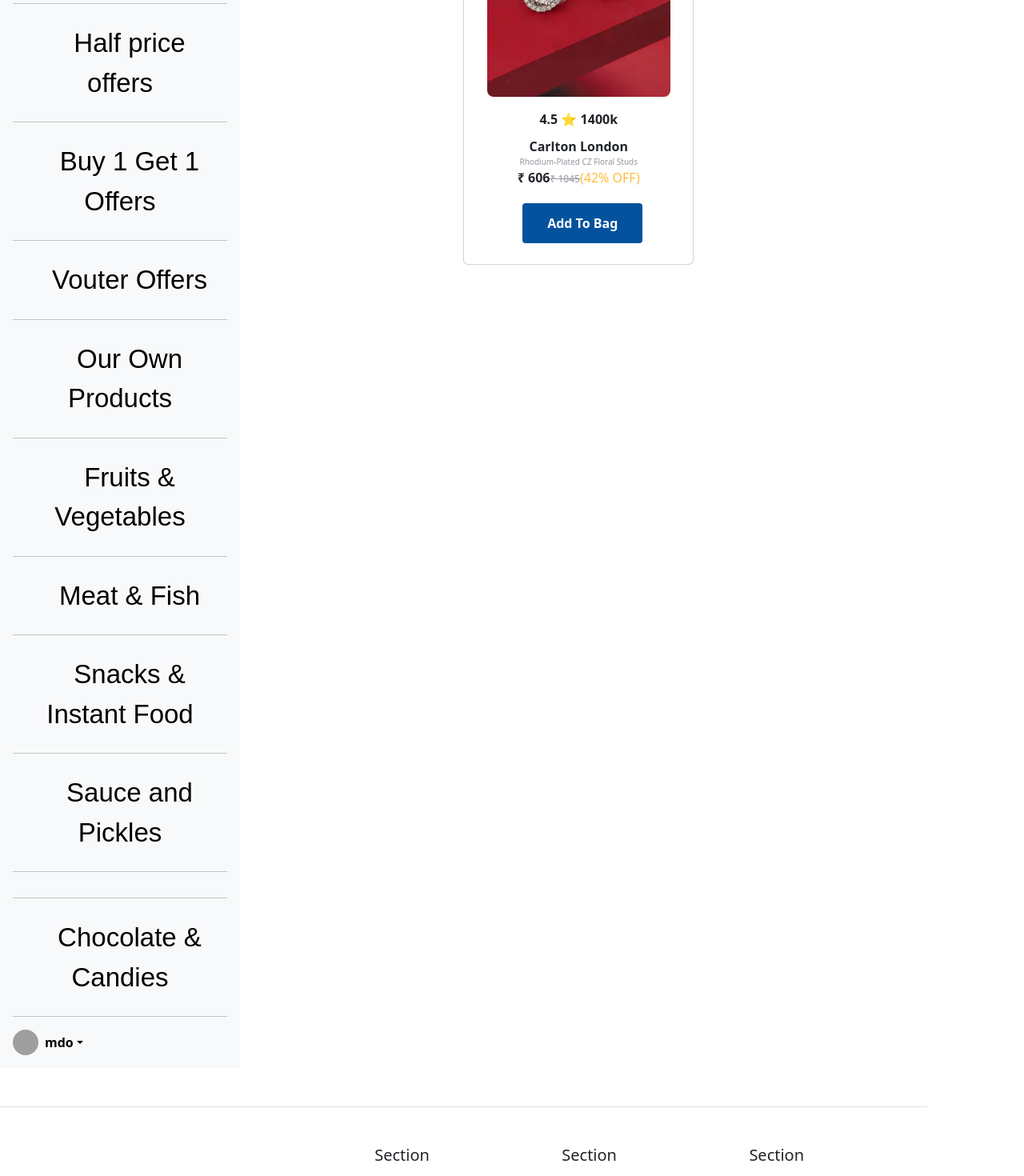
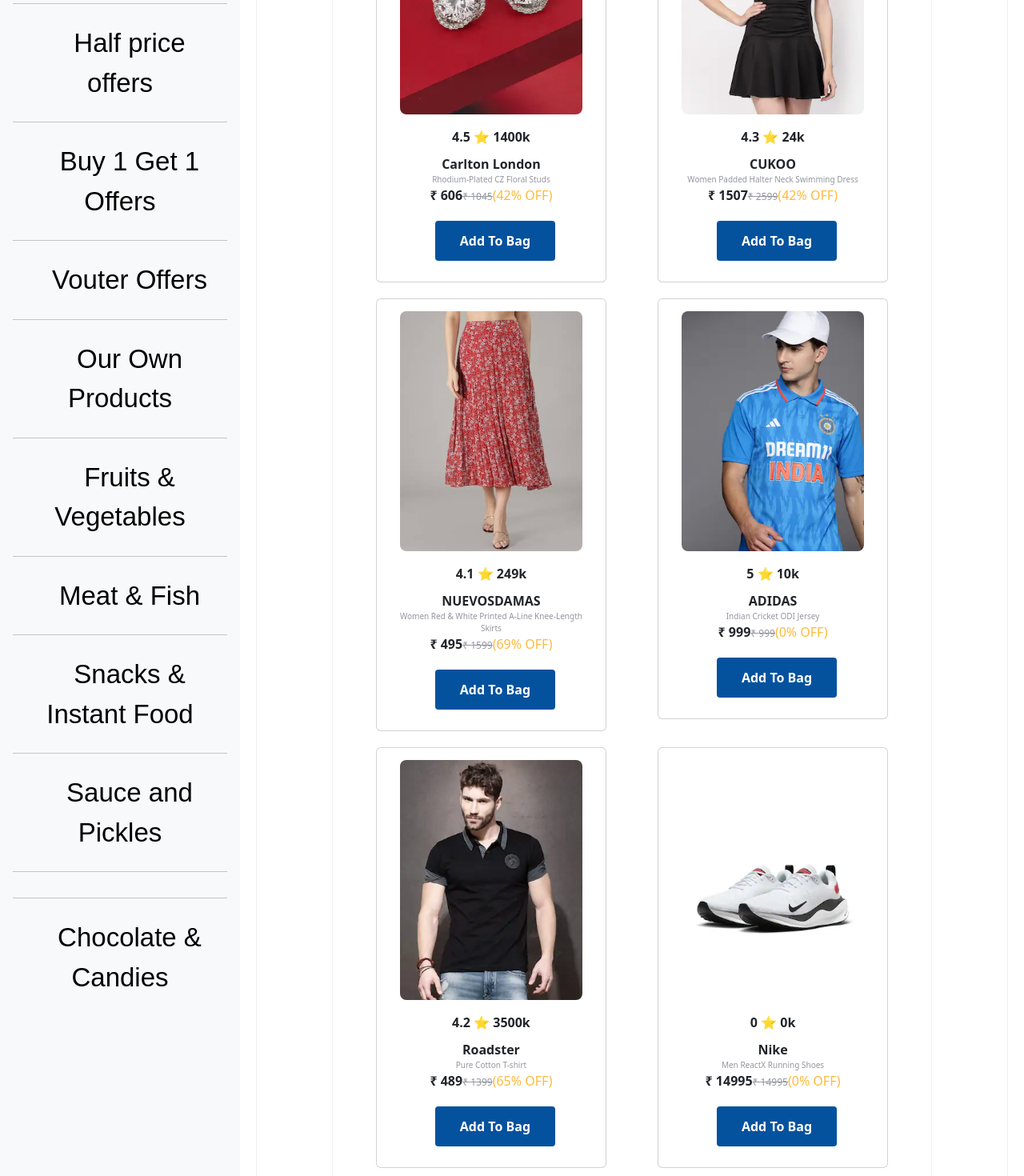
Before and after one commit to nowrinnova/Grocery-Shop, a React (Vite) app in the folder Grocery-SuperShop/: page / in a window 1280 px wide. Shown: the part 340-1810 px from the top of the page at 80% size. Built offline with nearby package versions, Linux system fonts and the light colour scheme; grey boxes are pictures that could not be loaded.

Commit message:
added Items from store

```diff
--- a/Grocery-SuperShop/src/Components/CartItem.jsx
+++ b/Grocery-SuperShop/src/Components/CartItem.jsx
@@ -1,5 +1,5 @@
 import React from "react";
-
+import { RiDeleteBin5Fill } from "react-icons/ri";
 function CartItem() {
   const item=
 
@@ -19,27 +19,32 @@
     }
   }
   return (
-    <div class="bag-item-container">
-      <div class="item-left-part">
-        <img class="bag-item-img" src={item.image} />
+    <div className="bag-item-container">
+    <div className="item-left-part">
+      <img className="bag-item-img" src={item.image} />
     </div>
-      <div class="item-right-part">
-        <div class="company">{item.company}</div>
-        <div class="item-name">{item.item_name}</div>
-        <div class="price-container">
-          <span class="current-price">Rs {item.current_price}</span>
-          <span class="original-price">Rs {item.original_price}</span>
-          <span class="discount-percentage">
+    <div className="item-right-part">
+      <div className="company">{item.company}</div>
+      <div className="item-name">{item.item_name}</div>
+      <div className="price-container">
+        <span className="current-price">Rs {item.current_price}</span>
+        <span className="original-price">Rs {item.original_price}</span>
+        <span className="discount-percentage">
           ({item.discount_percentage}% OFF)
         </span>
       </div>
-        <div class="return-period">
-          <span class="return-period-days">14 days</span> return available
+      <div className="return-period">
+        <span className="return-period-days">{item.return_period} days</span>{" "}
+        return available
       </div>
-        <div class="delivery-details">
+      <div className="delivery-details">
         Delivery by
-          <span class="delivery-details-days">10 Oct 2023</span>
+        <span className="delivery-details-days">{item.delivery_date}</span>
       </div>
+    </div>
+
+    <div className="remove-from-cart" onClick={()=>console.log("pressed")}>
+      <RiDeleteBin5Fill />
     </div>
   </div>
   );
--- a/Grocery-SuperShop/src/Components/CartSummery.jsx
+++ b/Grocery-SuperShop/src/Components/CartSummery.jsx
@@ -10,30 +10,30 @@
   }
   return (
     <>
-      <div class="bag-details-container">
-        <div class="price-header">PRICE DETAILS (2 Items) </div>
-        <div class="price-item">
-          <span class="price-item-tag">Total MRP</span>
-          <span class="price-item-value">Rs {bagItem.totalMRP}</span>
+      <div className="bag-details-container">
+        <div className="price-header">PRICE DETAILS (2 Items) </div>
+        <div className="price-item">
+          <span className="price-item-tag">Total MRP</span>
+          <span className="price-item-value">Rs {bagItem.totalMRP}</span>
         </div>
-        <div class="price-item">
-          <span class="price-item-tag">Discount on MRP</span>
-          <span class="price-item-value priceDetail-base-discount">
+        <div className="price-item">
+          <span className="price-item-tag">Discount on MRP</span>
+          <span className="price-item-value priceDetail-base-discount">
             -Rs{bagItem.discount}
           </span>
         </div>
-        <div class="price-item">
-          <span class="price-item-tag">Convenience Fee</span>
-          <span class="price-item-value">Rs {bagItem.CONVENIENCE_FEE}</span>
+        <div className="price-item">
+          <span className="price-item-tag">Convenience Fee</span>
+          <span className="price-item-value">Rs {bagItem.CONVENIENCE_FEE}</span>
         </div>
         <hr />
-        <div class="price-footer">
-          <span class="price-item-tag">Total Amount</span>
-          <span class="price-item-value">Rs {bagItem.totalAmount}</span>
+        <div className="price-footer">
+          <span className="price-item-tag">Total Amount</span>
+          <span className="price-item-value">Rs {bagItem.totalAmount}</span>
         </div>
       </div>
-      <button class="btn-place-order">
-        <div class="css-xjhrni">PLACE ORDER</div>
+      <button className="btn-place-order">
+        <div className="css-xjhrni">PLACE ORDER</div>
       </button>
     </>
   );
--- /dev/null
+++ b/Grocery-SuperShop/src/data/items.js
@@ -0,0 +1,109 @@
+export const  DEFULT_ITEMS=
+    [
+      {
+        "id": "001",
+        "image": "images/1.jpg",
+        "company": "Carlton London",
+        "item_name": "Rhodium-Plated CZ Floral Studs",
+        "original_price": 1045,
+        "current_price": 606,
+        "discount_percentage": 42,
+        "return_period": 14,
+        "delivery_date": "10 Oct 2023",
+        "rating": { "stars": 4.5, "count": 1400 }
+      },
+      {
+        "id": "002",
+        "image": "images/2.jpg",
+        "company": "CUKOO",
+        "item_name": "Women Padded Halter Neck Swimming Dress",
+        "original_price": 2599,
+        "current_price": 1507,
+        "discount_percentage": 42,
+        "return_period": 14,
+        "delivery_date": "10 Oct 2023",
+        "rating": { "stars": 4.3, "count": 24 }
+      },
+      {
+        "id": "003",
+        "image": "images/3.jpg",
+        "company": "NUEVOSDAMAS",
+        "item_name": "Women Red & White Printed A-Line Knee-Length Skirts",
+        "original_price": 1599,
+        "current_price": 495,
+        "discount_percentage": 69,
+        "return_period": 14,
+        "delivery_date": "10 Oct 2023",
+        "rating": { "stars": 4.1, "count": 249 }
+      },
+      {
+        "id": "004",
+        "image": "images/4.jpg",
+        "company": "ADIDAS",
+        "item_name": "Indian Cricket ODI Jersey",
+        "original_price": 999,
+        "current_price": 999,
+        "discount_percentage": 0,
+        "return_period": 14,
+        "delivery_date": "10 Oct 2023",
+        "rating": { "stars": 5, "count": 10 }
+      },
+      {
+        "id": "005",
+        "image": "images/5.jpg",
+        "company": "Roadster",
+        "item_name": "Pure Cotton T-shirt",
+        "original_price": 1399,
+        "current_price": 489,
+        "discount_percentage": 65,
+        "return_period": 14,
+        "delivery_date": "10 Oct 2023",
+        "rating": { "stars": 4.2, "count": 3500 }
+      },
+      {
+        "id": "006",
+        "image": "images/6.jpg",
+        "company": "Nike",
+        "item_name": "Men ReactX Running Shoes",
+        "original_price": 14995,
+        "current_price": 14995,
+        "discount_percentage": 0,
+        "return_period": 14,
+        "delivery_date": "10 Oct 2023",
+        "rating": { "stars": 0, "count": 0 }
+      },
+      {
+        "id": "007",
+        "image": "images/7.jpg",
+        "company": "The Indian Garage Co",
+        "item_name": "Men Slim Fit Regular Shorts",
+        "original_price": 1599,
+        "current_price": 639,
+        "discount_percentage": 60,
+        "rating": { "stars": 4.2, "count": 388 }
+      },
+      {
+        "id": "008",
+        "image": "images/8.jpg",
+        "company": "Nivea",
+        "item_name": "Men Fresh Deodrant 150ml",
+        "original_price": 285,
+        "current_price": 142,
+        "discount_percentage": 50,
+        "return_period": 14,
+        "delivery_date": "10 Oct 2023",
+        "rating": { "stars": 4.2, "count": 5200 }
+      },
+      {
+        "id": "009",
+        "image": "images/9.jpg",
+        "company": "Fruits",
+        "item_name": "Grocery items",
+        "original_price": 285,
+        "current_price": 142,
+        "discount_percentage": 50,
+        "return_period": 14,
+        "delivery_date": "10 Oct 2023",
+        "rating": { "stars": 4.2, "count": 5200 }
+      }
+    ]
--- a/Grocery-SuperShop/src/routes/App.css
+++ b/Grocery-SuperShop/src/routes/App.css
@@ -121,8 +121,13 @@
   font: 3.75em sans-serif;
 }
 .items-container {
-  /* display: flex; */
-  width: 100%;
+  border: 1px solid rgb(241, 237, 237);
+  width: 80%;
+  display: flex;
+  flex-wrap: wrap;
+  justify-content: space-evenly;
+  gap: 10px;
+  /* width: 100%; */
   margin-left: 20px;
   margin-right: 20px;
   margin-top: 20px;
--- a/Grocery-SuperShop/src/routes/Home.jsx
+++ b/Grocery-SuperShop/src/routes/Home.jsx
@@ -1,28 +1,15 @@
 import React from 'react'
 import HomeItems from './HomeItems'
+import {useSelector} from "react-redux"
+function Home() {
+  const items = useSelector((state) => {return state.items});
+console.log(items)
+  return (
+    <div className='items-container'>
+      {items.map(item=><HomeItems key={item.id} item={item}></HomeItems>)}
 
-function Home() {
-  const item=
+    </div>
 
-  {
-    id: "001",
-    image: "images/1.jpg",
-    company: "Carlton London",
-    item_name: "Rhodium-Plated CZ Floral Studs",
-    original_price: 1045,
-    current_price: 606,
-    discount_percentage: 42,
-    return_period: 14,
-    delivery_date: "10 Oct 2023",
-    rating: {
-      stars: 4.5,
-      count: 1400
-    }
-  }
-  return (
-    <div>
-      <HomeItems item={item}></HomeItems>
-    </div>
   )
 }
 
--- a/Grocery-SuperShop/src/routes/HomeItems.jsx
+++ b/Grocery-SuperShop/src/routes/HomeItems.jsx
@@ -3,10 +3,10 @@
 function HomeItems({item}) {
 
   return (
-    <div>
-      <div class="card item-container" style={{width: "18rem"}}>
-        <img src={item.image} class="item-img" alt="..." />
-        <div class="card-body text-center">
+    <div className="">
+      <div className="card item-container" style={{width: "18rem"}}>
+        <img src={item.image} className="item-img" alt="..." />
+        <div className="card-body text-center">
           <div className="rating">
             {item.rating.stars} ⭐ {item.rating.count}k
           </div>
@@ -19,7 +19,7 @@
           </div>
           <button
             className="btn-add-bag"
-            onClick={console.log("command procced")}
+            // onClick={}
           >
             Add To Bag
           </button>
--- /dev/null
+++ b/Grocery-SuperShop/src/store/index.js
@@ -0,0 +1,9 @@
+import {configureStore} from "@reduxjs/toolkit"
+import itemsSlice from "./itemsSlice"
+
+const store=configureStore({
+  reducer:{
+    items:itemsSlice.reducer
+  }
+})
+export default store;
--- /dev/null
+++ b/Grocery-SuperShop/src/store/itemsSlice.js
@@ -0,0 +1,13 @@
+import {createSlice} from "@reduxjs/toolkit"
+import { DEFULT_ITEMS } from "../data/items";
+const itemsSlice= createSlice({
+  name:"items",
+  initialState:DEFULT_ITEMS,
+  reducers:{
+    addInitialStore:(state,action)=>{
+      return state
+    }
+  }
+})
+export const itemsActions= itemsSlice.actions;
+export default itemsSlice
```
Also changed, not shown: Grocery-SuperShop/src/main.jsx (+21 -15 lines), Grocery-SuperShop/public/Images/9.jpg (added). Lines whose indentation alone changed are shown as unchanged.
